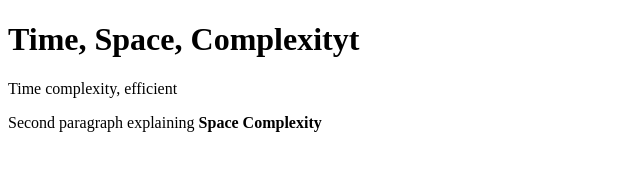
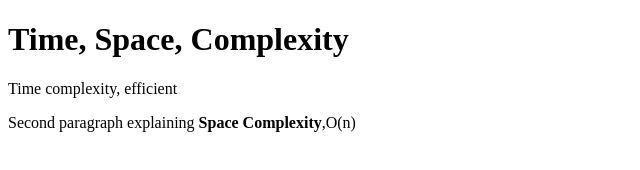
Before and after one commit to acciojob/time-and-space-complexity-sharadr8746-prog, a website: page main.html in a window 1280 px wide. Shown: the full height of the page, 0-640 px from the left. Drawn offline with Linux system fonts and the light colour scheme.

Commit message:
created a submission

```diff
--- a/main.html
+++ b/main.html
@@ -8,9 +8,9 @@
 
 <body>
 	<!-- the entire body must be written by student -->
-	<h1>Time, Space, Complexityt</h1>
+	<h1>Time, Space, Complexity</h1>
 	<p>Time complexity, efficient </p>
-	<p>Second paragraph explaining <b>Space Complexity</b></p>
+	<p>Second paragraph explaining <b>Space Complexity</b>,O(n)</p>
 
     <script type="text/javascript" src="./script.js">
 </script>
```
